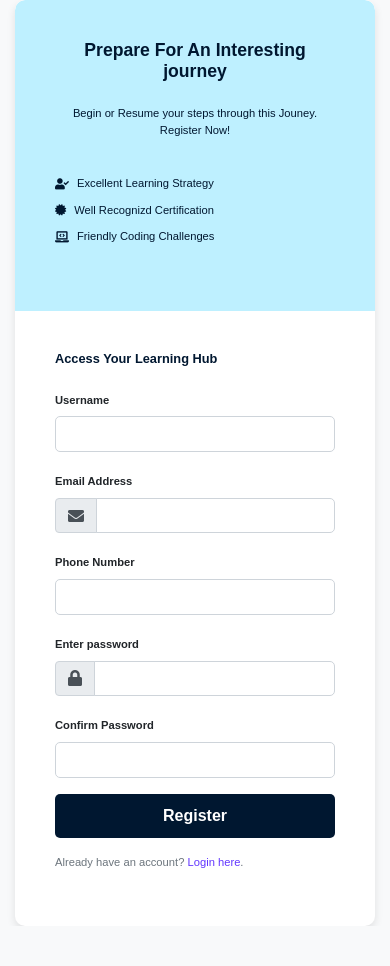
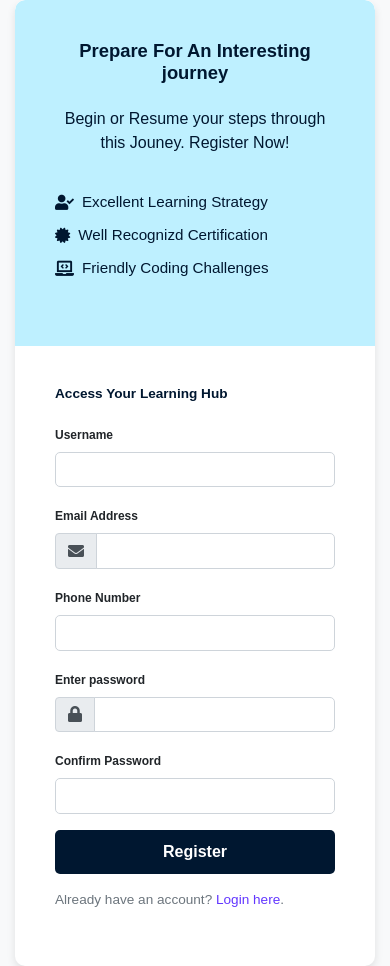
Before and after one commit to MidmanScientific/edmakinc, a Django app: page /register in a window 390 px wide. Before the commit the page ends 926 px from the top, so only its background shows below. Run offline with Django 5.2, Linux system fonts and the light colour scheme; some libraries are stand-ins or nearby versions.

Commit message:
first commit

```diff
--- a/edmakFeatures/templates/register.html
+++ b/edmakFeatures/templates/register.html
@@ -112,22 +112,22 @@
                 text-align: center;
             }
             .welcome-section h2{
-                font-size:1.1rem;
+                font-size:1.15rem;
             }
             .welcome-section li{
-                font-size:0.7rem;
+                font-size:0.95rem;
             }
             .welcome-section p{
-                font-size:0.7rem
+                font-size:1rem
             }
             .form-section h3{
-                font-size:0.8rem
+                font-size:0.85rem
             }
             label{
-            font-size:0.7rem;
+            font-size:0.75rem;
         }
         .text-muted{
-            font-size:0.7rem;
+            font-size:0.85rem;
         }
         }
         .welcome-section h2,p,li{
```
Also changed, not shown: edmakFeatures/templates/login.html (+6 -6 lines), edmakFeatures/templates/login_chat.html (+6 -6 lines).
